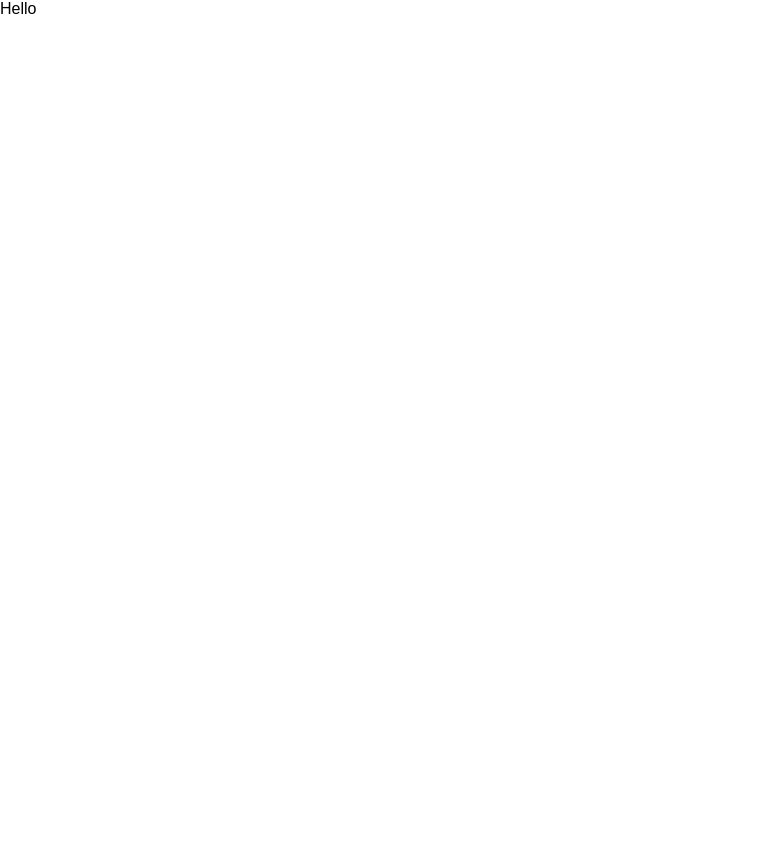
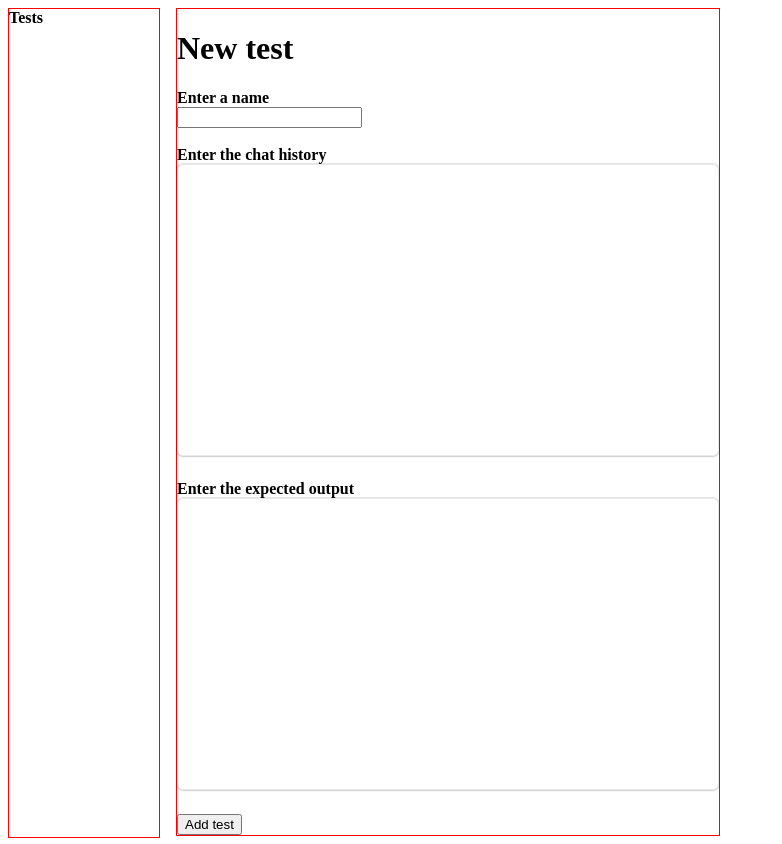
Before and after one commit to MerlinAGI/LLM-tests, a Next.js app in the folder llm-tests-frontend/: page / in a window 1280 px wide. Shown: the whole page, without its empty margins (0-782 px from the left). Before the commit the page ends 800 px from the top, so only its background shows below. Built offline with nearby package versions, Linux system fonts and the light colour scheme.

Commit message:
Fix broken stuff

```diff
--- a/llm-tests-frontend/src/components/NewTest.tsx
+++ b/llm-tests-frontend/src/components/NewTest.tsx
@@ -6,8 +6,6 @@ import { css, Global } from "@emotion/react";
 import styled from "@emotion/styled";
 import { useState } from "react";
 import type { Test } from "../pages/index";
-import { Button } from "antd";
-import "antd/dist/reset.css";
 
 const TextArea = styled.textarea`
   height: 250px;
@@ -55,7 +53,7 @@ export default function NewTest({ addTest }: Props) {
       <br />
       <TextArea value={example} onChange={(e) => setExample(e.target.value)} />
       <br />
-      <Button
+      <button
         type="primary"
         onClick={() => {
           addTest({
@@ -71,7 +69,7 @@ export default function NewTest({ addTest }: Props) {
         }}
       >
         Add test
-      </Button>
+      </button>
     </Wrapper>
   );
 }
--- a/llm-tests-frontend/src/pages/index.tsx
+++ b/llm-tests-frontend/src/pages/index.tsx
@@ -3,14 +3,14 @@ import Image from "next/image";
 import { Inter } from "next/font/google";
 import { css, Global } from "@emotion/react";
 import styled from "@emotion/styled";
-// import NewTest from "@/components/NewTest";
-// import Results from "@/components/Results";
+import NewTest from "@/components/NewTest";
+import Results from "@/components/Results";
 import { useState } from "react";
 import Sidebar from "@/components/Sidebar";
-import { Layout, Space } from "antd";
-import "antd/dist/reset.css";
+// import { Layout, Space } from "antd";
+// import "antd/dist/reset.css";
 
-const { Header, Footer, Sider, Content } = Layout;
+// const { Header, Footer, Sider, Content } = Layout;
 
 const inter = Inter({ subsets: ["latin"] });
 
@@ -100,14 +100,16 @@ export default function Home() {
   console.log(tests);
   console.log(activeTest);
   return (
-    <p>Hello</p>
-    // <Space direction="vertical" style={{ width: "100%" }} size={[0, 48]}>
-    //   <Layout>
-    //     <Header style={headerStyle}>Header</Header>
-    //     <Content style={contentStyle}>Content</Content>
-    //     <Footer style={footerStyle}>Footer</Footer>
-    //   </Layout>
-    // </Space>
+    <Wrapper>
+      <Sidebar tests={tests} setActiveTest={setActiveTest} />
+      {activeTest !== undefined ? (
+        <Results test={tests[activeTest]} />
+      ) : (
+        <NewTest
+          addTest={(test: Test) => setTests((prev) => [...prev, test])}
+        />
+      )}
+    </Wrapper>
   );
 }
 
```
